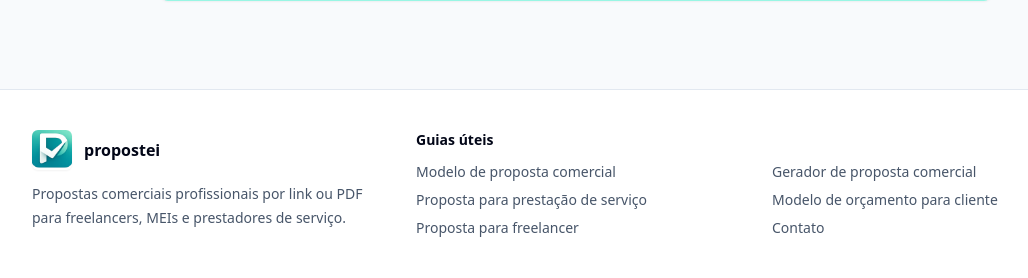
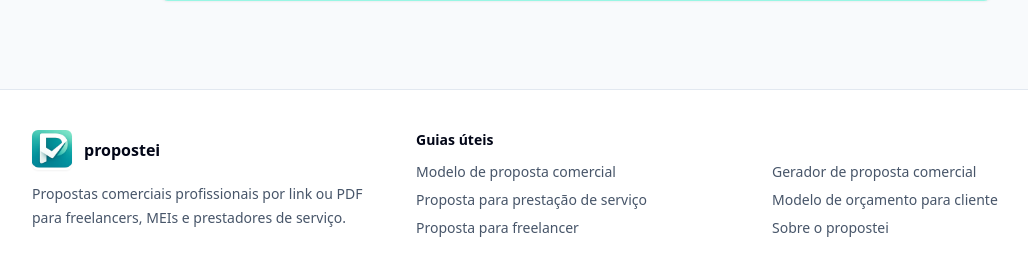
Before and after one commit to rafaelongo45/propostei, a Laravel app: page /modelo-de-proposta-comercial in a window 1280 px wide. Shown: the part 3001-3279 px from the top of the page, without its empty margins (64-1092 px from the left). Run offline with Laravel 12, Linux system fonts and the light colour scheme; style sheets or scripts are compiled from the project's sources.

Commit message:
fix: adjusting route that should not be available

```diff
--- a/public/sitemap.xml
+++ b/public/sitemap.xml
@@ -19,6 +19,6 @@
     <loc>https://propostei.com/proposta-comercial-freelancer</loc>
   </url>
   <url>
-    <loc>https://propostei.com/contato</loc>
+    <loc>https://propostei.com/sobre</loc>
   </url>
 </urlset>
--- a/resources/js/Pages/Welcome.vue
+++ b/resources/js/Pages/Welcome.vue
@@ -373,7 +373,7 @@ const registerPremiumInterest = () => {
                     <a href="/proposta-comercial-prestacao-de-servico" class="hover:text-slate-950">Proposta para prestação de serviço</a>
                     <a href="/modelo-de-orcamento-para-cliente" class="hover:text-slate-950">Modelo de orçamento para cliente</a>
                     <a href="/proposta-comercial-freelancer" class="hover:text-slate-950">Proposta para freelancer</a>
-                    <a href="/contato" class="hover:text-slate-950">Contato</a>
+                    <a href="/sobre" class="hover:text-slate-950">Sobre o propostei</a>
                 </nav>
             </div>
         </footer>
--- a/resources/views/layouts/seo.blade.php
+++ b/resources/views/layouts/seo.blade.php
@@ -7,7 +7,7 @@
         'Proposta para prestação de serviço' => url('/proposta-comercial-prestacao-de-servico'),
         'Modelo de orçamento para cliente' => url('/modelo-de-orcamento-para-cliente'),
         'Proposta para freelancer' => url('/proposta-comercial-freelancer'),
-        'Contato' => url('/contato'),
+        'Sobre o propostei' => url('/sobre'),
     ];
     $webPageSchema = [
         '@context' => 'https://schema.org',
@@ -132,8 +132,8 @@
                 <a href="{{ $ctaUrl }}" class="rounded-md bg-teal-700 px-5 py-3 text-sm font-semibold !text-white no-underline shadow-sm transition hover:bg-teal-800">
                     @yield('primaryCta', 'Começar grátis')
                 </a>
-                <a href="{{ url('/contato') }}" class="rounded-md border border-slate-300 bg-white px-5 py-3 text-sm font-semibold text-slate-700 transition hover:bg-slate-50">
-                    Fale conosco
+                <a href="{{ url('/gerador-de-proposta-comercial') }}" class="rounded-md border border-slate-300 bg-white px-5 py-3 text-sm font-semibold text-slate-700 transition hover:bg-slate-50">
+                    Ver gerador online
                 </a>
                     </div>
                 </div>
--- a/routes/web.php
+++ b/routes/web.php
@@ -1,7 +1,6 @@
 <?php
 
 use App\Http\Controllers\ClientController;
-use App\Http\Controllers\ContactController;
 use App\Http\Controllers\HomeController;
 use App\Http\Controllers\PlanController;
 use App\Http\Controllers\PremiumInterestController;
@@ -17,9 +16,9 @@ Route::get('/gerador-de-proposta-comercial', [SeoPageController::class, 'gerador
 Route::get('/proposta-comercial-prestacao-de-servico', [SeoPageController::class, 'propostaComercialPrestacaoDeServico'])->name('seo.proposta-comercial-prestacao-de-servico');
 Route::get('/modelo-de-orcamento-para-cliente', [SeoPageController::class, 'modeloDeOrcamentoParaCliente'])->name('seo.modelo-de-orcamento-para-cliente');
 Route::get('/proposta-comercial-freelancer', [SeoPageController::class, 'propostaComercialFreelancer'])->name('seo.proposta-comercial-freelancer');
-// Route::get('/sobre', [SeoPageController::class, 'sobre'])->name('seo.sobre');
-Route::get('/contato', [ContactController::class, 'create'])->name('contact.create');
-Route::post('/contato', [ContactController::class, 'store'])->middleware('throttle:5,1')->name('contact.store');
+Route::get('/sobre', [SeoPageController::class, 'sobre'])->name('seo.sobre');
+// Route::get('/contato', [ContactController::class, 'create'])->name('contact.create');
+// Route::post('/contato', [ContactController::class, 'store'])->middleware('throttle:5,1')->name('contact.store');
 
 Route::get('/p/{token}', [PublicProposalController::class, 'show'])->name('public.proposals.show');
 Route::get('/p/{token}/pdf', [PublicProposalController::class, 'downloadPdf'])->name('public.proposals.pdf');
```
